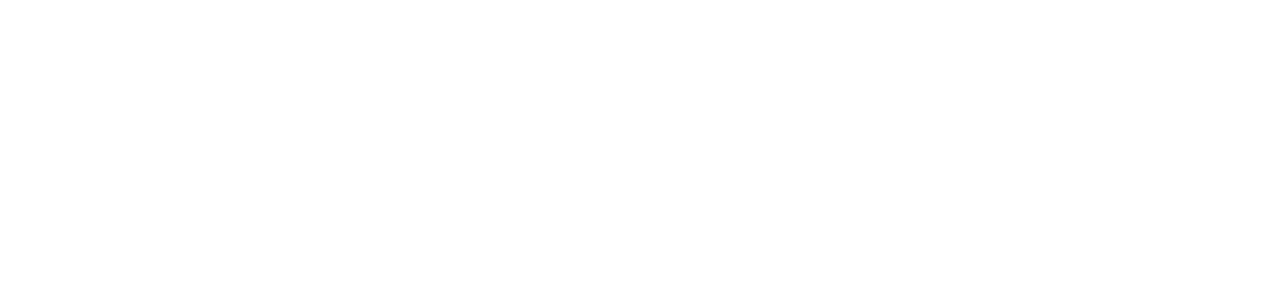
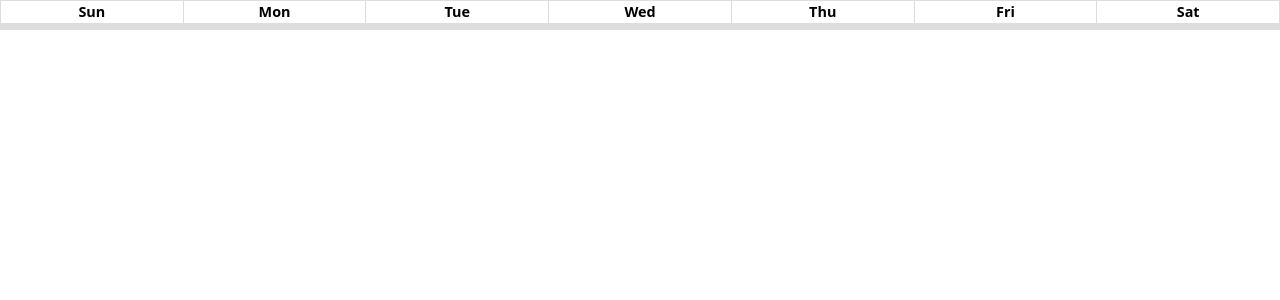
Before and after one commit to prathameshdeogirkar/FullStackToDo, a React (Vite) app in the folder frontend/: page / in a window 1280 px wide. Shown: the top 300 px of the page. Built offline with nearby package versions, Linux system fonts and the light colour scheme.

Commit message:
add new model for user

```diff
--- a/frontend/src/App.jsx
+++ b/frontend/src/App.jsx
@@ -1,12 +1,12 @@
 import React from 'react'
 import "./index.css"
+import Mycalender from './components/Mycalender'
 
 const App = () => {
   return (
-    <div className='bg-gray-400 h-screen w-screen'>
-
-    </div>
-
+        <div className='flex '>
+          <Mycalender/>
+        </div>
   )
 }
 
--- /dev/null
+++ b/frontend/src/components/Mycalender.jsx
@@ -0,0 +1,43 @@
+import React, { useState } from 'react';
+import { Calendar, dayjsLocalizer } from 'react-big-calendar';
+import dayjs from 'dayjs';
+import 'react-big-calendar/lib/css/react-big-calendar.css';
+
+const localizer = dayjsLocalizer(dayjs);
+
+const MyCalendar = () => {
+  const [events, setEvents] = useState([]); // State to store events
+
+  const handleSelectSlot = ({ start, end }) => {
+    const title = prompt('Enter event title:');
+    if (title) {
+      setEvents([
+        {
+          title: events.length+1 ,
+          start,
+          end,
+        },
+      ]);
+    }
+  };
+
+  return (
+    <div className="h-[100vh] w-[70vw]">
+      <Calendar
+        localizer={localizer}
+        startAccessor="start"
+        endAccessor="end"
+        view="month"
+        onSelectSlot={handleSelectSlot}
+        selectable // Enable date selection
+        events={events} // Pass the events state
+        className="rbc-calendar"
+          components={{
+          toolbar: () => null, // Hide the toolbar
+        }}
+      />
+    </div>
+  );
+};
+
+export default MyCalendar;
```
Also changed, not shown: frontend/src/components/Mycalender.js (deleted), 1 other file (tests, documents, lock files or other folders).
